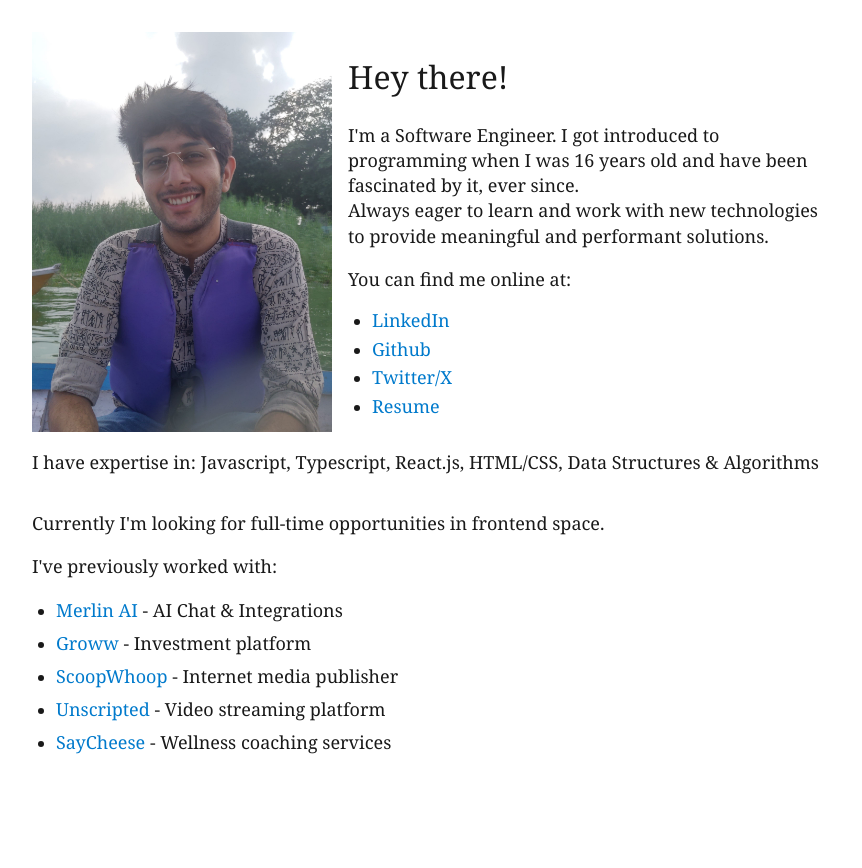
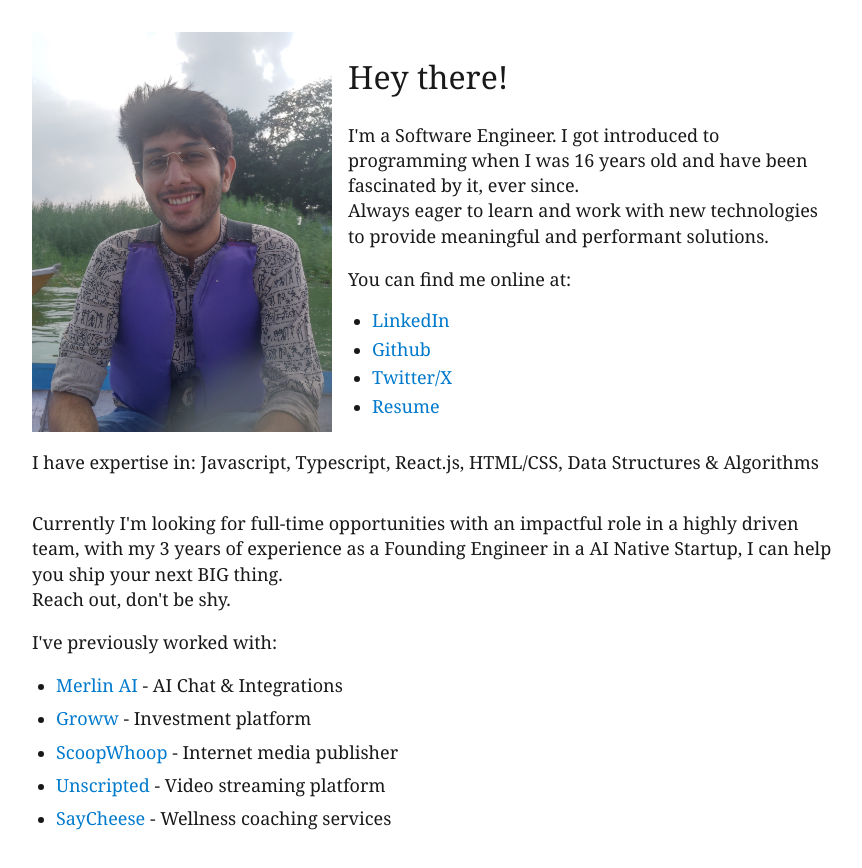
Before and after one commit to 27lakshay/lakshyakumar, a Next.js app: page / in a window 1280 px wide. Shown: the top 868 px of the page, without its empty margins (208-1070 px from the left). Before the commit the page ends 800 px from the top, so only its background shows below. Built offline with nearby package versions, Linux system fonts and the light colour scheme.

Commit message:
minor change

```diff
--- a/components/Home/index.jsx
+++ b/components/Home/index.jsx
@@ -68,7 +68,9 @@ export default function Home() {
       <div className={styles.wrapper}>
         <div>
           <p className="description">
-            Currently I'm looking for full-time opportunities in frontend space.
+            Currently I'm looking for full-time opportunities with an impactful role in a highly driven team, with my 3 years of experience as a Founding Engineer in a AI Native Startup, I can help you ship your next BIG thing.
+            <br/>
+            Reach out, don't be shy.
           </p>
           <p className="description">I've previously worked with:</p>
           <ul>
```
